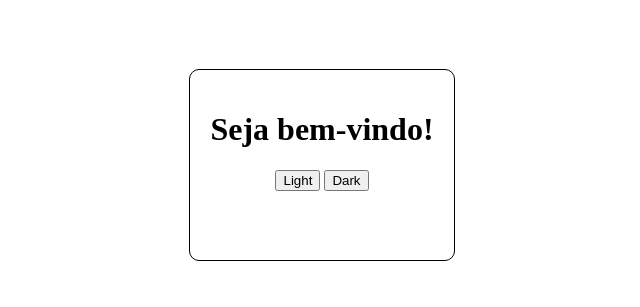
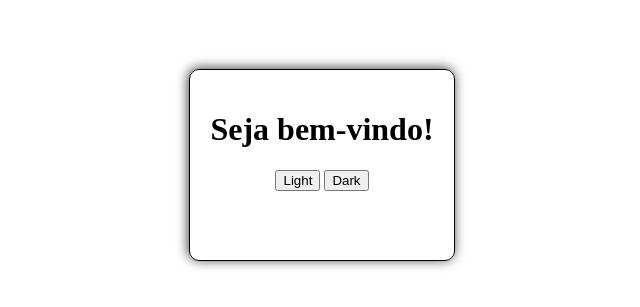
Before and after one commit to jaisonschmidt/atitus-2025-02-dom-storage, a plain HTML site: page index.html in a window 1280 px wide. Shown: the part 235-542 px from the top of the page, without its empty margins (318-958 px from the left). Drawn offline with Linux system fonts and the light colour scheme.

Commit message:
style: add box-shadow to .card class for improved visual depth

```diff
--- a/style.css
+++ b/style.css
@@ -16,4 +16,8 @@ body {
     max-width: 400px;
     padding: 20px;
     text-align: center;
+
+    box-shadow: -1px -1px 12px 0px rgba(0,0,0,0.75);
+    -webkit-box-shadow: -1px -1px 12px 0px rgba(0,0,0,0.75);
+    -moz-box-shadow: -1px -1px 12px 0px rgba(0,0,0,0.75);
 }
```
